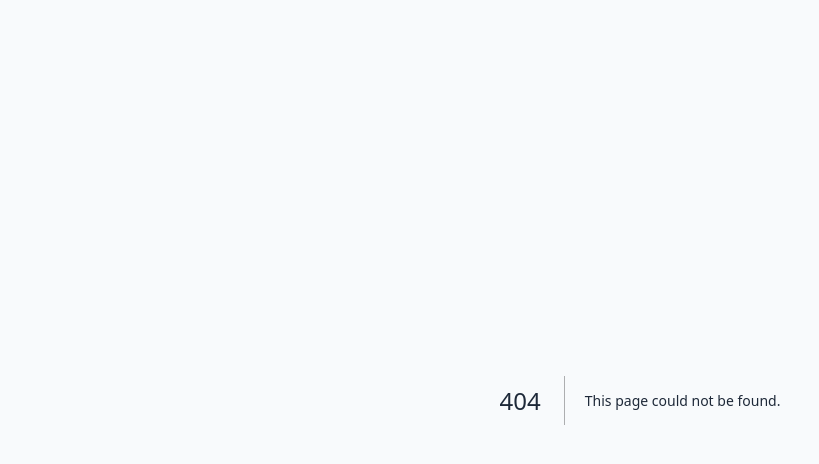
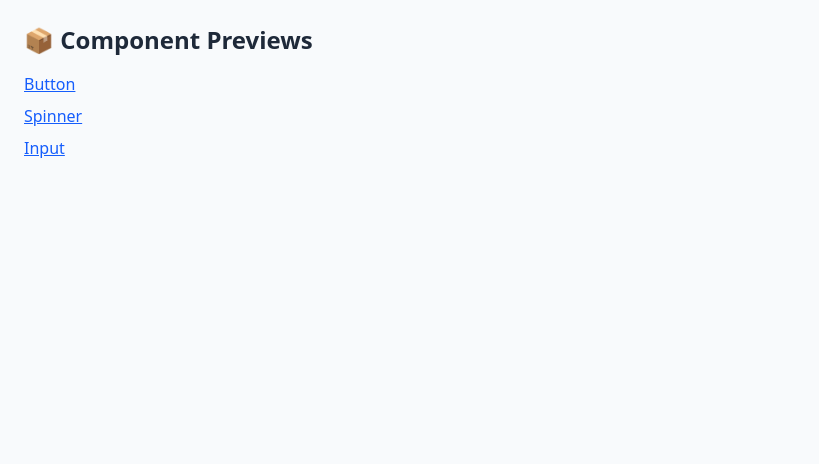
Before and after one commit to geryenkohawsen/sen-ui, a Next.js app: page /components in a window 1280 px wide. Before the commit this address had no page. Shown: the top 464 px of the page, without its empty margins (0-819 px from the left). Built offline with nearby package versions, Linux system fonts and the light colour scheme.

Commit message:
Add ComponentsHomePage to display previews of UI components

```diff
--- /dev/null
+++ b/app/components/page.tsx
@@ -0,0 +1,28 @@
+// /app/components/page.tsx
+import Link from 'next/link'
+
+const previews = [
+  { label: 'Button', path: 'button' }, // maps to SenButton
+  { label: 'Spinner', path: 'spinner' }, // maps to SenSpinner
+  { label: 'Input', path: 'input' }, // maps to SenInput
+]
+
+export default function ComponentsHomePage() {
+  return (
+    <main className="p-6">
+      <h1 className="mb-4 text-2xl font-bold">📦 Component Previews</h1>
+      <ul className="space-y-2">
+        {previews.map((comp) => (
+          <li key={comp.path}>
+            <Link
+              href={`/components/${comp.path}`}
+              className="text-blue-600 underline hover:text-blue-800"
+            >
+              {comp.label}
+            </Link>
+          </li>
+        ))}
+      </ul>
+    </main>
+  )
+}
```
